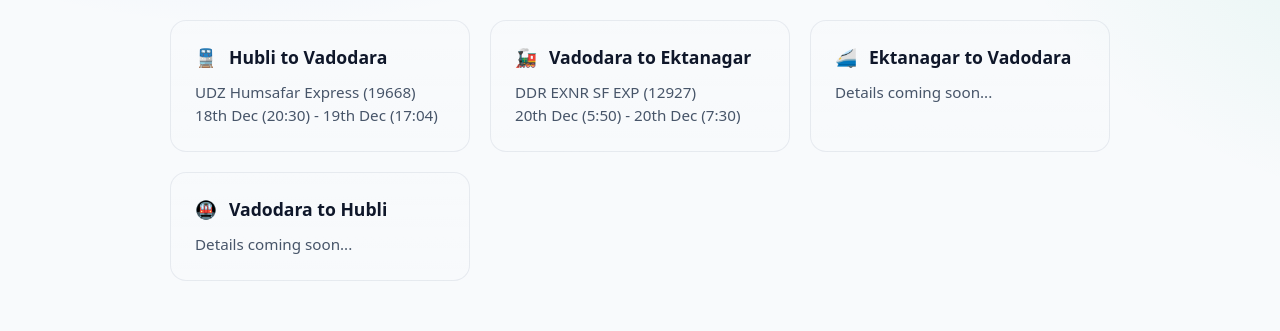
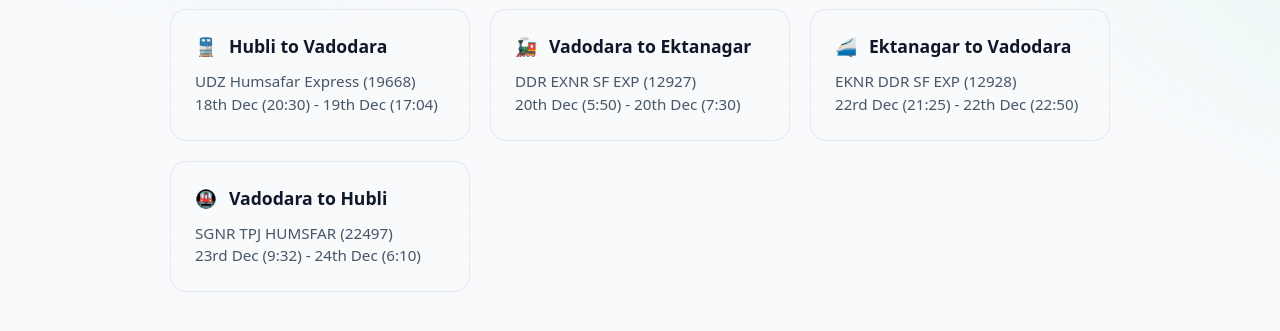
Before and after one commit to romillodaya/train-seat-simulator, a plain HTML site: page index.html in a window 1280 px wide. Shown: the part 293-624 px from the top of the page. Drawn offline with Linux system fonts and the light colour scheme.

Commit message:
Add journey details to Ektanagar and Vadodara cards

```diff
--- a/index.html
+++ b/index.html
@@ -120,14 +120,18 @@
       <!-- Card 3: Ektanagar to Vadodara -->
       <a class="card" href="journey_ektanagar_to_vadodara.html">
         <div class="title">🚄 <span>Ektanagar to Vadodara</span></div>
-        <div class="desc">Details coming soon...</div>
-      </a>
+        <div class="desc">
+            EKNR DDR SF EXP (12928)<br>
+            22rd Dec (21:25) - 22th Dec (22:50)
+        </div>      </a>
 
       <!-- Card 4: Vadodara to Hubli -->
       <a class="card" href="journey_vadodara_to_hubli.html">
         <div class="title">🚇 <span>Vadodara to Hubli</span></div>
-        <div class="desc">Details coming soon...</div>
-      </a>
+        <div class="desc">
+            SGNR TPJ HUMSFAR (22497)<br>
+            23rd Dec (9:32) - 24th Dec (6:10)
+        </div>      </a>
     </div>
   </div>
 </body>
```
